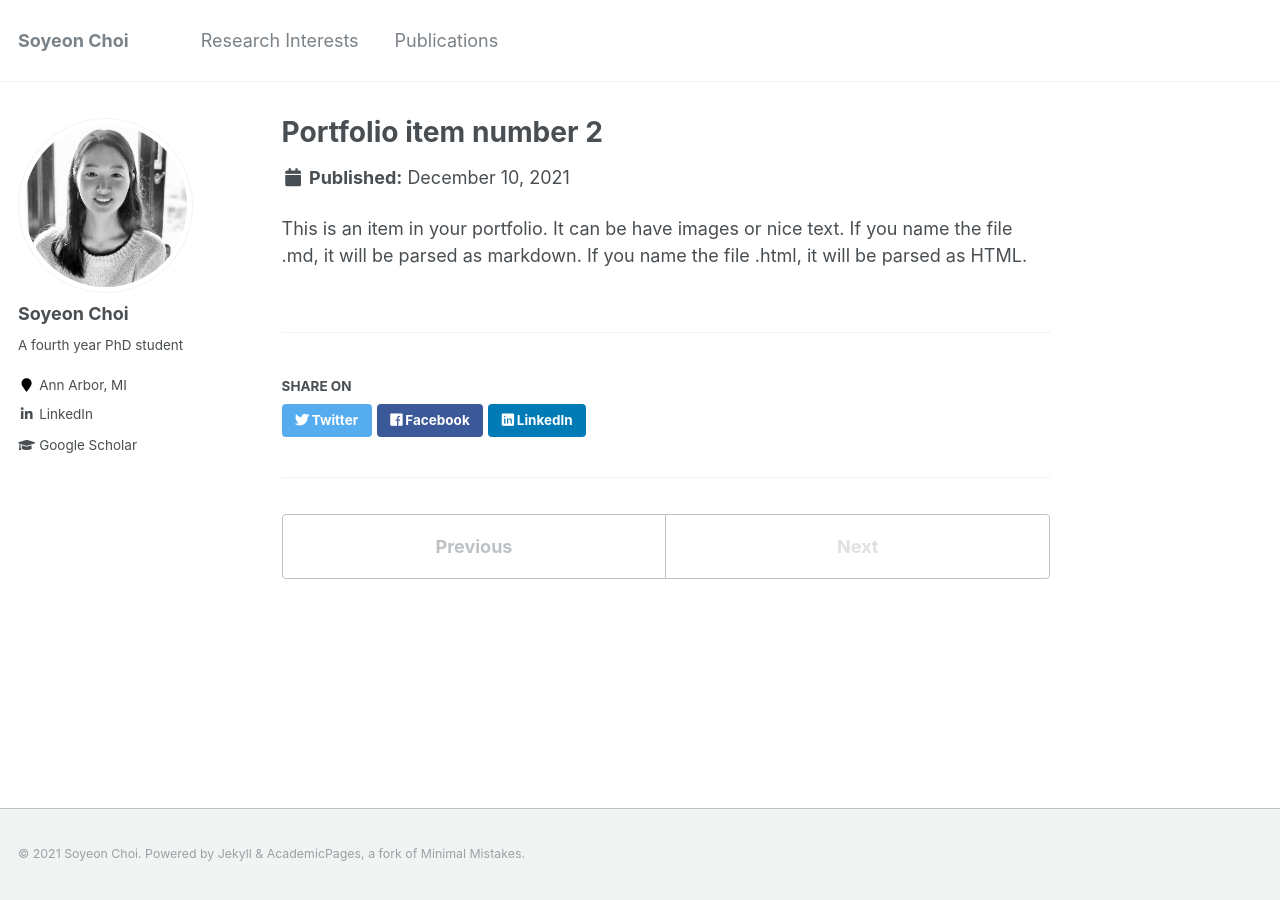
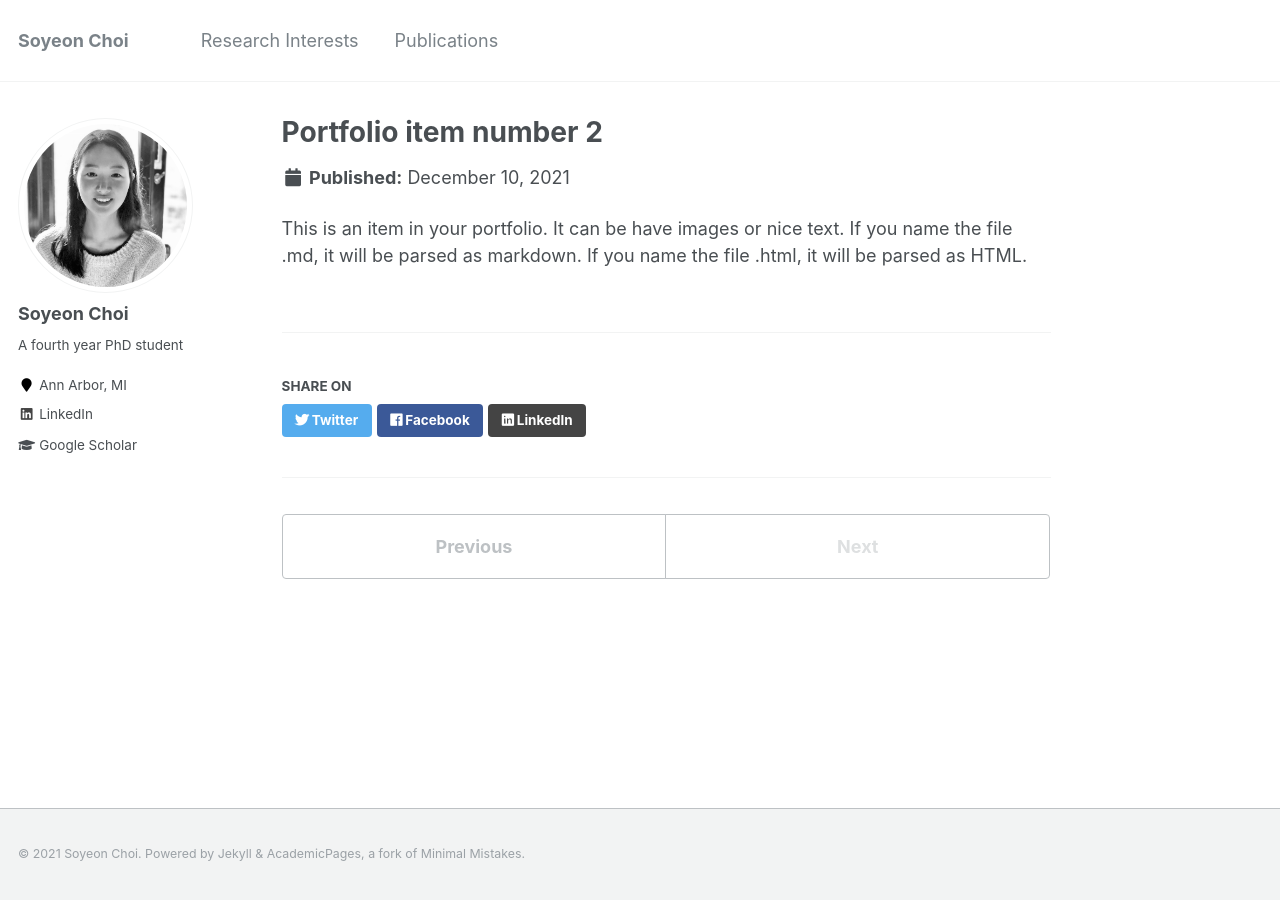
Before and after one commit to choi-soyeon/choi-soyeon.github.io, a Jekyll site: the page built from _portfolio/portfolio-2.html, in a window 1280 px wide. Built offline with Jekyll 4.4.1, drawn with Linux system fonts in a browser that asks for light colours.

Commit message:
linkedin color

```diff
--- a/_includes/author-profile.html
+++ b/_includes/author-profile.html
@@ -50,8 +50,7 @@
         <li><a href="https://plus.google.com/+{{ author.google_plus }}"><i class="fab fa-fw fa-google-plus" aria-hidden="true"></i> Google+</a></li>
       {% endif %}
       {% if author.linkedin %}
-        <!-- <li><a href="https://www.linkedin.com/in/{{ author.linkedin }}"><i class="fab fa-fw fa-linkedin" aria-hidden="true"></i> LinkedIn</a></li> -->
-        <li><a href="https://www.linkedin.com/in/{{ author.linkedin }}"><i class="fab fa-fw fa-linkedin-in" aria-hidden="true"></i> LinkedIn</a></li>
+        <li><a href="https://www.linkedin.com/in/{{ author.linkedin }}"><i class="fab fa-fw fa-linkedin" aria-hidden="true"></i> LinkedIn</a></li>
       {% endif %}
       {% if author.xing %}
         <li><a href="https://www.xing.com/profile/{{ author.xing }}"><i class="fab fa-fw fa-xing-square" aria-hidden="true"></i> XING</a></li>
--- a/_sass/_variables.scss
+++ b/_sass/_variables.scss
@@ -76,7 +76,7 @@
 $google-plus-color          : #dd4b39;
 $instagram-color            : #517fa4;
 $lastfm-color               : #d51007;
-$linkedin-color             : #007bb6;
+$linkedin-color             : #444444;
 $pinterest-color            : #cb2027;
 $rss-color                  : #fa9b39;
 $soundcloud-color           : #ff3300;
```
Also changed, not shown: 1 other file.
